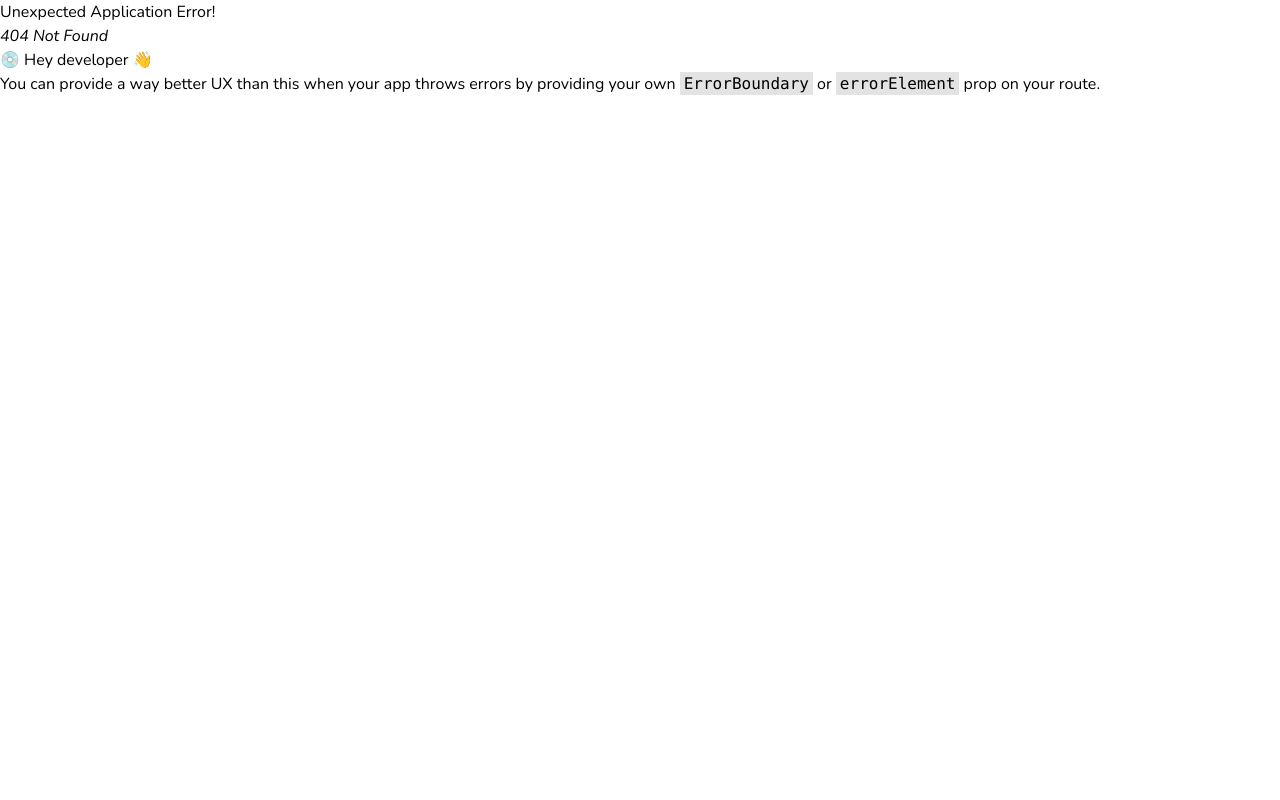
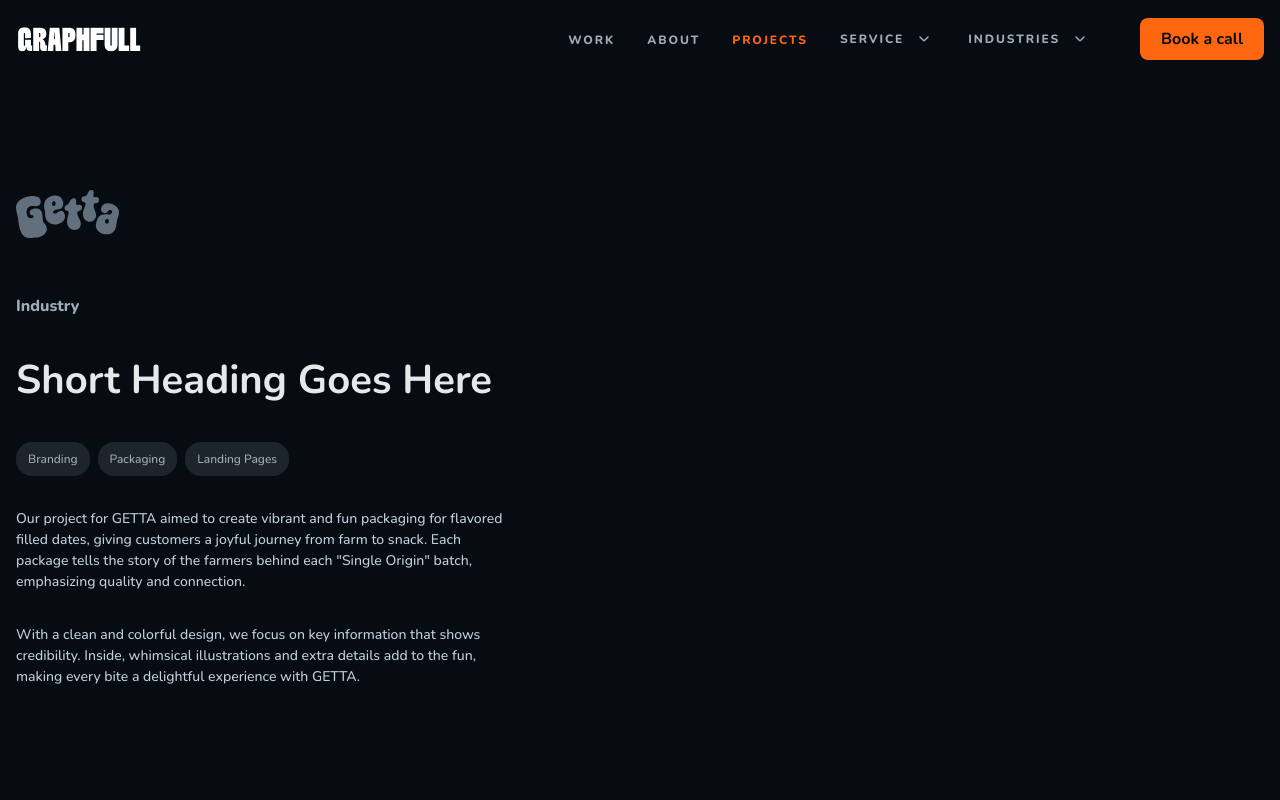
Before and after one commit to sultan93291/graphfull, a React (Vite) app: page /projects in a window 1280 px wide. Before the commit this address had no page. Shown: the top 800 px of the page. Built offline with nearby package versions, Linux system fonts and the light colour scheme.

Commit message:
feat:project page work on progress

```diff
--- a/src/SvgContainer/SvgContainer.jsx
+++ b/src/SvgContainer/SvgContainer.jsx
@@ -425,3 +425,36 @@
     </svg>
   );
 };
+
+export const GettaSvg = () => {
+  return (
+    <svg
+      xmlns="http://www.w3.org/2000/svg"
+      width="168"
+      height="48"
+      viewBox="0 0 168 48"
+      fill="none"
+    >
+      <path
+        d="M102.833 20.5936C103.514 24.6635 101.938 26.8399 101.203 29.7919C100.532 32.4712 100.476 36.3662 99.5023 38.7678C98.2678 41.9303 95.9103 43.4274 93.1455 44.046C87.9717 45.1621 81.3943 42.3246 80.1874 37.8829C79.3873 35.0188 80.2104 32.9104 80.9538 30.6186C83.699 21.7263 91.1172 25.3394 94.4254 24.1505C95.7236 23.6772 96.6834 21.6836 95.82 20.6557C94.9474 19.6668 93.1664 19.4084 92.0015 21.2298C91.282 22.3754 90.1382 23.5847 87.4909 22.8326C84.6498 22.0344 84.4254 18.114 86.0879 15.917C90.372 10.2288 101.883 15.0609 102.833 20.5936ZM92.8359 31.2604C92.9535 29.8895 92.4115 29.0614 91.4537 28.9574C90.2541 28.837 89.4711 29.5561 89.2055 30.6861C88.8483 32.2057 88.9477 33.1755 90.5074 33.5048C91.7662 33.7215 92.7634 33.1356 92.8359 31.2604Z"
+        fill="#62707D"
+      />
+      <path
+        d="M75.2185 0.00810311C78.1658 -0.165765 77.7829 2.47618 77.4039 6.2177C77.3394 7.08767 78.2415 7.1915 80.394 7.10669C84.5106 6.93121 83.4072 13.3799 79.8663 13.232C78.5097 13.1899 77.887 13.8151 77.7049 14.8331C77.3075 16.7163 78.7083 20.228 79.5805 22.5298C80.5576 25.1003 80.3617 27.6338 78.1405 29.9533C74.8682 33.3396 67.7456 32.077 66.907 24.9994C66.3979 20.6995 70.0085 15.405 69.6498 13.5741C69.5224 12.8119 68.4343 12.1188 66.8634 11.6909C64.806 11.1342 65.2616 7.35715 66.7874 6.79794C67.8553 6.41407 70.0681 6.67975 71.5142 3.80544C72.5203 1.75152 73.2533 0.136641 75.2185 0.00810311Z"
+        fill="#62707D"
+      />
+      <path
+        d="M57.5317 8.19006C60.456 7.78156 60.2829 10.4457 60.2006 14.2057C60.2051 15.078 61.1125 15.1096 63.2515 14.8533C67.3412 14.3498 66.7506 20.8662 63.2092 21.0014C61.8536 21.0676 61.2823 21.7405 61.1811 22.7698C60.9338 24.6788 62.6453 27.2888 63.6965 29.5138C64.8736 31.9981 65.594 35.1877 63.563 37.6771C60.5685 41.3138 52.6152 40.7541 51.2202 33.7657C50.3732 29.52 53.0374 23.737 52.5353 21.9404C52.3481 21.1908 51.7255 20.8039 50.1256 20.5027C48.0308 20.1119 48.1866 16.3105 49.6635 15.6312C50.6977 15.1634 52.3812 14.8535 53.5958 11.8728C54.4364 9.74509 55.5828 8.47502 57.5317 8.19006Z"
+        fill="#62707D"
+      />
+      <path
+        d="M31.6998 31.5742C28.498 28.601 29.3379 23.5386 28.855 21.0778C28.1808 17.6478 27.3491 14.8093 29.051 11.246C30.7573 7.72038 34.775 5.74854 38.4194 5.42452C47.996 4.53936 49.6513 17.1634 44.2653 18.8038C42.0312 19.4924 39.3706 19.4691 38.0228 20.5854C36.3934 21.8882 37.0487 23.5649 38.7975 23.5835C41.3083 23.6248 41.7417 21.2065 44.9145 20.7484C49.393 20.095 52.9378 32.6444 40.2422 34.4391C37.032 34.9017 34.0872 33.7676 31.6998 31.5742ZM37.6077 11.3613C35.2479 11.9506 35.9967 16.3257 37.7516 16.0764C38.5751 15.9773 39.866 15.0205 39.5821 12.9557C39.4297 11.6764 38.4926 11.1404 37.6077 11.3613Z"
+        fill="#62707D"
+      />
+      <path
+        d="M0.0301093 18.1659C-0.362306 13.5518 3.11996 9.73062 8.20014 7.72903C12.8429 5.86661 18.4977 5.47115 21.8449 6.99472C26.0463 8.9218 26.1565 17.0852 18.8039 16.2023C12.8721 15.4538 9.43082 18.172 11.0134 24.8954C11.5081 26.8823 12.9072 28.7415 16.0282 28.0682C16.9725 27.8803 17.6988 27.1101 17.6101 26.3979C17.5322 24.9536 15.9218 25.4305 14.7401 24.675C13.459 23.9394 13.0352 20.7392 15.5309 19.5126C16.5152 19.0039 18.6226 18.4281 20.1827 18.4826C22.9849 18.5506 25.9842 20.1434 26.4261 25.0083C26.6124 27.2652 26.6301 29.1907 26.9961 30.7863C27.7776 33.9674 29.8134 33.885 30.6839 37.5176C31.95 42.8964 25.7967 47.1695 20.4102 47.6159C13.9701 48.2198 10.0135 48.5481 7.01619 45.1302C2.93714 40.4155 2.62796 32.4034 1.77924 27.0459C1.32524 24.2166 0.235625 21.0446 0.0301093 18.1659Z"
+        fill="#62707D"
+      />
+    </svg>
+  );
+}
--- /dev/null
+++ b/src/components/Pages/Projects/Industry.jsx
@@ -0,0 +1,82 @@
+
+import { GettaSvg } from "../../../SvgContainer/SvgContainer";
+import Heading from "../../Heading/Heading";
+import Paragraph from './../../Paragraph/Paragraph';
+
+const paraArr = [
+  `Our project for GETTA aimed to create vibrant and fun packaging for flavored filled dates, giving customers a joyful journey from farm to snack. Each package tells the story of the farmers behind each "Single Origin" batch, emphasizing quality and connection.`,
+  `With a clean and colorful design, we focus on key information that shows credibility. Inside, whimsical illustrations and extra details add to the fun, making every bite a delightful experience with GETTA.`,
+];
+
+const tagLineArr = ["Branding", "Packaging", "Landing Pages"];
+
+const cardArr = [
+  {
+    text: "Since launching, we've been getting a ton of compliments on the site. I had the pleasure of working with Teo & the team at Graphfull to relaunch the JMA website in November 2023. Specifically, I worked with Teo to make my site function better for my audience...without losing the vibe' of the JMA brand. Teo delivered on the ask exceptionally well, by injecting her team's design & UX expertise into JMA's existing creative aesthetic, managing to improve the site's load time by 2X whilst enlivening the overall feel of the site. I was particularly impressed by Teo's ability to come up with new ways to deliver on the design effectiveness principles of 2023: this includes building for the smartphone rather than desktop & developing content management solutions that ensure my latest work can be uploaded quickly & easily. My recommendation is to let Teo have a look at your website, even if you think it's perfect. She'll find a way to improve it, without losing what made it great in the first place. And better yet, she can execute her recommendations in a collaborative & timely fashion. That's what I did...and now my business is in a much better spot!",
+    name: "Name Surname",
+    position: "Position, Company name",
+  },
+  {
+    text: "Since launching, we've been getting a ton of compliments on the site. I had the pleasure of working with Teo & the team at Graphfull to relaunch the JMA website in November 2023. Specifically, I worked with Teo to make my site function better for my audience...without losing the vibe' of the JMA brand. Teo delivered on the ask exceptionally well, by injecting her team's design & UX expertise into JMA's existing creative aesthetic, managing to improve the site's load time by 2X whilst enlivening the overall feel of the site. I was particularly impressed by Teo's ability to come up with new ways to deliver on the design effectiveness principles of 2023: this includes building for the smartphone rather than desktop & developing content management solutions that ensure my latest work can be uploaded quickly & easily. My recommendation is to let Teo have a look at your website, even if you think it's perfect. She'll find a way to improve it, without losing what made it great in the first place. And better yet, she can execute her recommendations in a collaborative & timely fashion. That's what I did...and now my business is in a much better spot!",
+    name: "Name Surname",
+    position: "Position, Company name",
+  },
+];
+
+const Industry = () => {
+  return (
+    <section className="h-auto w-full bg-primary-color py-[112px] ">
+      <div className="container flex flex-row">
+        <div className="flex flex-col gap-y-8 ">
+          <div className="flex flex-col gap-y-[56px] ">
+            <GettaSvg />
+            <div className="flex flex-col gap-y-8 ">
+              <Heading
+                Variant="h6"
+                Txt="Industry"
+                className="text-base capitalize text-primary-light-white font-extrabold"
+              />
+              <Heading
+                Variant="h3"
+                Txt="Short heading goes here"
+                className="text-[40px] capitalize text-primary-white font-bold"
+              />
+              <div className="flex flex-row gap-x-2 items-center ">
+                {tagLineArr.map((tag, idx) => {
+                  return (
+                    <div
+                      key={idx}
+                      className="h-auto w-auto px-3 py-2 rounded-[16px] bg-secondary-off-gray text-xs text-primary-light-white font-medium leading-[150%]   "
+                    >
+                      {tag}
+                    </div>
+                  );
+                })}
+              </div>
+              <div className="flex flex-col gap-y-8 max-w-[495px]  " >
+                {
+                  paraArr.map((para, idx) => {
+                    return (
+                      <Paragraph
+                        key={idx}
+                        className={
+                          "text-sm font-medium leading-[150%] text-[#C2CFDC] "
+                        }
+                        Txt={para}
+                      />
+                    );
+                  })
+                }
+
+
+              </div>
+            </div>
+          </div>
+          <div className="flex flex-col gap-y-8 "></div>
+        </div>
+      </div>
+    </section>
+  );
+};
+
+export default Industry;
--- a/src/index.css
+++ b/src/index.css
@@ -11,9 +11,10 @@
   --color-primary-gray: #9fadb933;
   --color-extra-blue: #0c1924;
   --color-light-blue: #108cff;
-  --color-metal-white:#C2CFDC;
-  --color-metal-gray:#62707D;
-  --color-border-blue:#10202D;
+  --color-metal-white: #c2cfdc;
+  --color-metal-gray: #62707d;
+  --color-border-blue: #10202d;
+  --color-secondary-off-gray: #9fadb926;
 
   /* Container */
   /* customize your container from here */
@@ -37,9 +38,6 @@
   --breakpoint-2xl: 1280px;
   --breakpoint-3xl: 1440px;
 }
-
-
-
 
 @layer components {
   body {
@@ -99,17 +97,14 @@
     animation-name: scrollUp;
   }
 
-
   .my-pagination.swiper-pagination-bullets .swiper-pagination-bullet {
     width: 12px;
     height: 12px;
-  background-color: #C2CFDC !important; /* inactive bullet */
+    background-color: #c2cfdc !important; /* inactive bullet */
     opacity: 1;
   }
 
   .my-pagination.swiper-pagination-bullets .swiper-pagination-bullet-active {
-  background-color: #108CFF !important; /* active bullet */
+    background-color: #108cff !important; /* active bullet */
   }
-
-
 }
--- a/src/pages/ProjectPage.jsx
+++ b/src/pages/ProjectPage.jsx
@@ -1,8 +1,11 @@
 import React from 'react'
+import Industry from '../components/Pages/Projects/Industry'
 
 const ProjectPage = () => {
   return (
-    <div>ProjectPage</div>
+    <>
+      <Industry/>
+    </>
   )
 }
 
--- a/src/router/router.jsx
+++ b/src/router/router.jsx
@@ -1,6 +1,7 @@
 import { createBrowserRouter } from "react-router-dom";
 import HomePage from "../pages/HomePage";
 import Layout from "../layout/Layout";
+import ProjectPage from "../pages/ProjectPage";
 
 const router = createBrowserRouter([
   {
@@ -11,6 +12,10 @@
         index: true,
         element: <HomePage />,
       },
+      {
+        path: "/projects",
+        element: <ProjectPage />,
+      },
     ],
   },
 ]);
--- a/src/shared/Navbar.jsx
+++ b/src/shared/Navbar.jsx
@@ -12,6 +12,7 @@
 const navLinks = [
   { label: "work", redirectLink: "/demo" },
   { label: "about", redirectLink: "/demo" },
+  { label: "projects", redirectLink: "/projects" },
   {
     label: "service",
     redirectLink: "/demo",
@@ -212,8 +213,6 @@
           />
         </div>
       </div>
-
-      {/* Dropdown */}
       <div
         ref={dropdownRef}
         onMouseEnter={handleMouseEnterDropdown}
```
Lines whose indentation alone changed are shown as unchanged.
